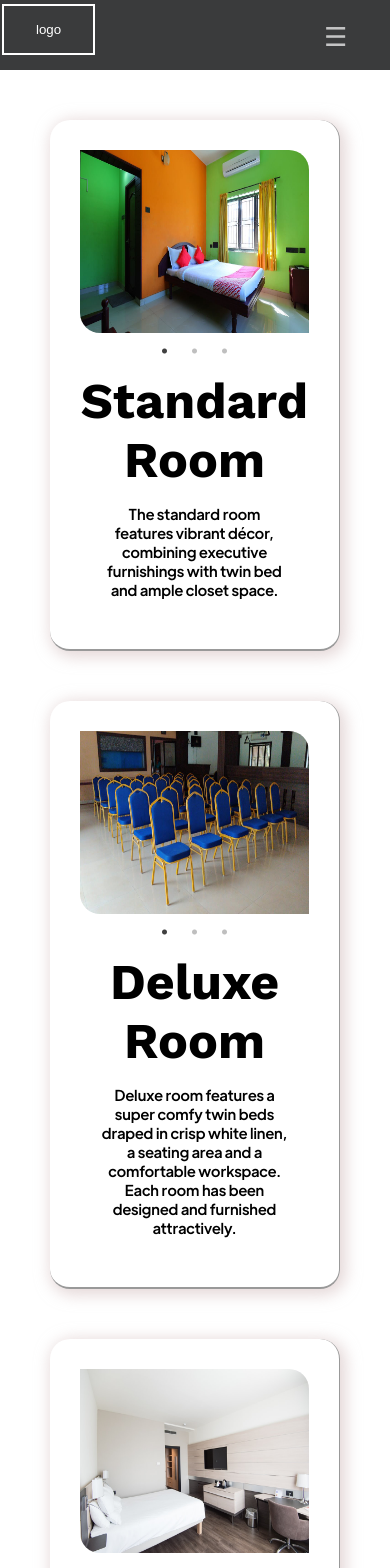
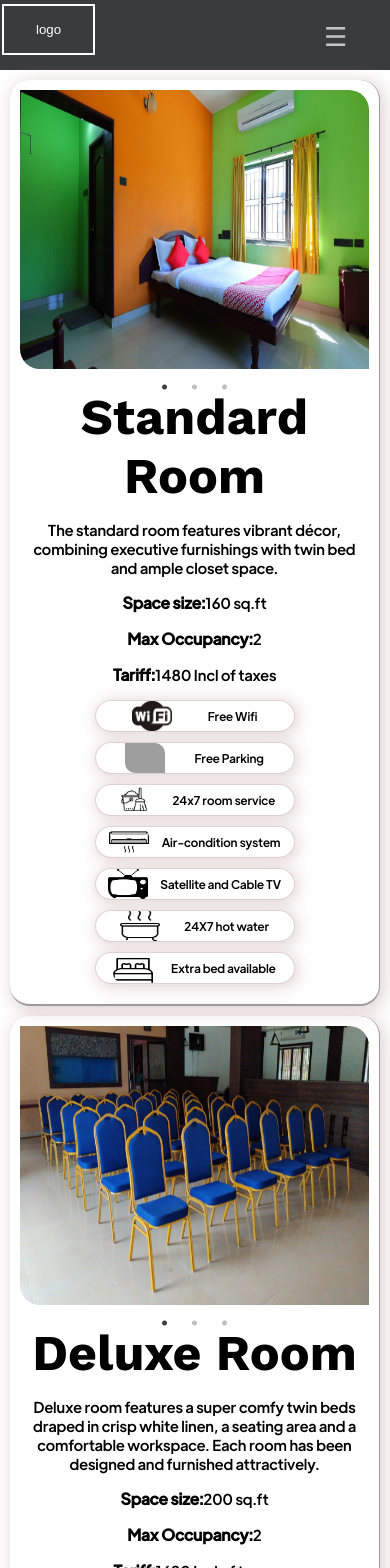
Before and after one commit to agentblues22/hotel-booking-test, a Next.js app: page /discover in a window 390 px wide. Shown: the top 1568 px of the page. Built offline with nearby package versions, Linux system fonts and the light colour scheme; grey boxes are pictures that could not be loaded.

Commit message:
latest stable change

```diff
--- a/components/Icongallery.module.css
+++ b/components/Icongallery.module.css
@@ -1,8 +1,8 @@
 .imagegallery_main {
-  padding: 50px 0px 0px 0px;
+  padding: 20px 0px 0px 0px;
   display: flex;
   flex-direction: row;
-  justify-content: flex-start;
+  justify-content: space-between;
   flex-wrap: wrap;
 }
 
@@ -13,15 +13,12 @@
   display: flex;
   flex-direction: row;
   border-radius: 25px;
-  width: 210px;
-  align-items: center;
-
+  width: 200px;
   justify-content: space-evenly;
   color: black;
-  margin: 0px 20px 20px 0px;
+  margin: 0px 0px 10px 0px;
   border: 1px solid rgba(211, 190, 190, 0.7);
   transition: 0.5s;
-  padding: 15px;
   background-color: white;
   box-shadow: 2px 2px 15px 2px rgba(211, 190, 190, 0.6);
 }
@@ -38,9 +35,9 @@
   .imagegallery_main {
     padding: 30px 10px 30px 10px;
     display: flex;
-    flex-direction: row;
+    flex-direction: column;
     flex-wrap: wrap;
-    justify-content: space-between;
+    justify-content: space-evenly;
   }
 
   .imagegallery_container {
@@ -50,11 +47,11 @@
 }
 @media only screen and (max-width: 800px) {
   .imagegallery_main {
-    padding: 30px 10px 30px 10px;
+    padding: 0px;
     display: flex;
-    flex-direction: column;
-    flex-wrap: wrap;
-    justify-content: space-between;
+    flex-direction: row;
+
+    justify-self: center;
   }
 
   .imagegallery_container {
--- a/pages/discover.js
+++ b/pages/discover.js
@@ -9,6 +9,9 @@ export default function Discover() {
       description:
         "The standard room features vibrant décor, combining executive furnishings with twin bed and ample closet space.",
       heading: "Standard Room",
+      area: "160 sq.ft",
+      tariff: "1480 Incl of taxes",
+      max_occ: "2",
       id: "ph1",
       url: [
         {
@@ -26,6 +29,9 @@ export default function Discover() {
       description:
         "Deluxe room features a super comfy twin beds draped in crisp white linen, a seating area and a comfortable workspace. Each room has been designed and furnished attractively. ",
       heading: "Deluxe Room",
+      area: "200 sq.ft",
+      tariff: "1680 Incl of taxes",
+      max_occ: "2",
       id: "ph2",
       url: [
         {
@@ -41,8 +47,11 @@ export default function Discover() {
     },
     {
       description:
-        ": The Executive rooms give you a space where you can relax your every second. It is a spacious room with a two twin size beds, a dedicated seating area and stylishly designed with detail to make your stay effortless and luxurious.",
+        "The Executive rooms give you a space where you can relax your every second. It is a spacious room with a two twin size beds, a dedicated seating area and stylishly designed with detail to make your stay effortless and luxurious.",
       heading: "Executive Room",
+      area: "280 sq.ft",
+      tariff: "2520 Incl of taxes",
+      max_occ: "3",
       id: "ph3",
       url: [
         {
@@ -72,9 +81,22 @@ export default function Discover() {
                 <div>{photo.heading}</div>
               </div>
               <div className={classes.room_paragraph}>{photo.description}</div>
-              <div className={classes.room_misc}>
-                <Icongallery />
+              <div>
+                <p className={classes.stats}>
+                  <span className={classes.spantext}>Space size:</span>
+                  {photo.area}
+                </p>
+                <p className={classes.stats}>
+                  <span className={classes.spantext}>Max Occupancy:</span>
+                  {photo.max_occ}
+                </p>
+                <p className={classes.stats}>
+                  <span className={classes.spantext}>Tariff:</span>
+                  {photo.tariff}
+                </p>
               </div>
+
+              <Icongallery />
             </div>
           </div>
         );
--- a/styles/discover.module.css
+++ b/styles/discover.module.css
@@ -14,7 +14,13 @@
   grid-area: contain1;
   border-radius: 0px 20px;
 }
-
+.stats {
+  align-self: left;
+}
+.spantext {
+  font-weight: 700;
+  font-size: 16px;
+}
 .room_container {
   border-bottom: 2px solid rgba(0, 0, 0, 0.4);
   border-right: 1px solid rgba(0, 0, 0, 0.4);
@@ -33,7 +39,6 @@
   display: flex;
   flex-direction: column;
   justify-content: flex-start;
-  align-items: center;
   padding-left: 50px;
 }
 .room_paragraph {
@@ -47,34 +52,24 @@
   display: flex;
   flex-direction: row;
   justify-content: flex-start;
-  margin: 15px;
+  margin: 15px 0px 15px 0px;
   font-size: 50px;
   font-weight: bold;
 }
 
-.room_misc {
-  font-family: jakarta;
-  width: 100%;
-  display: flex;
-  flex-direction: column;
-  justify-content: flex-start;
-  margin: 15px;
-  font-size: 15px;
-  font-weight: bold;
-}
 @media only screen and (max-width: 1200px) {
   .room_container {
     display: flex;
     flex-direction: column;
     justify-content: center;
     align-items: center;
+    margin: 10px 10px 10px 10px;
+    padding: 10px;
   }
-  .room_misc {
-    display: none;
-  }
+
   .room_info {
-    padding: 20px;
     text-align: center;
+    padding-left: 0px;
   }
   .room_heading {
     justify-content: center;
```
